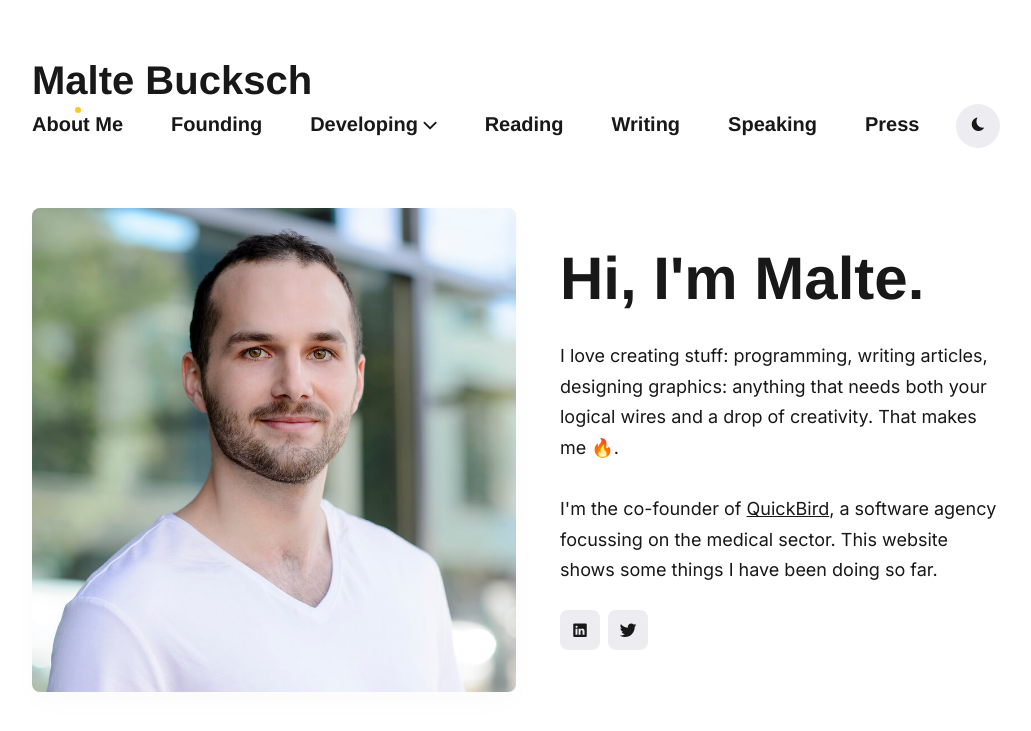
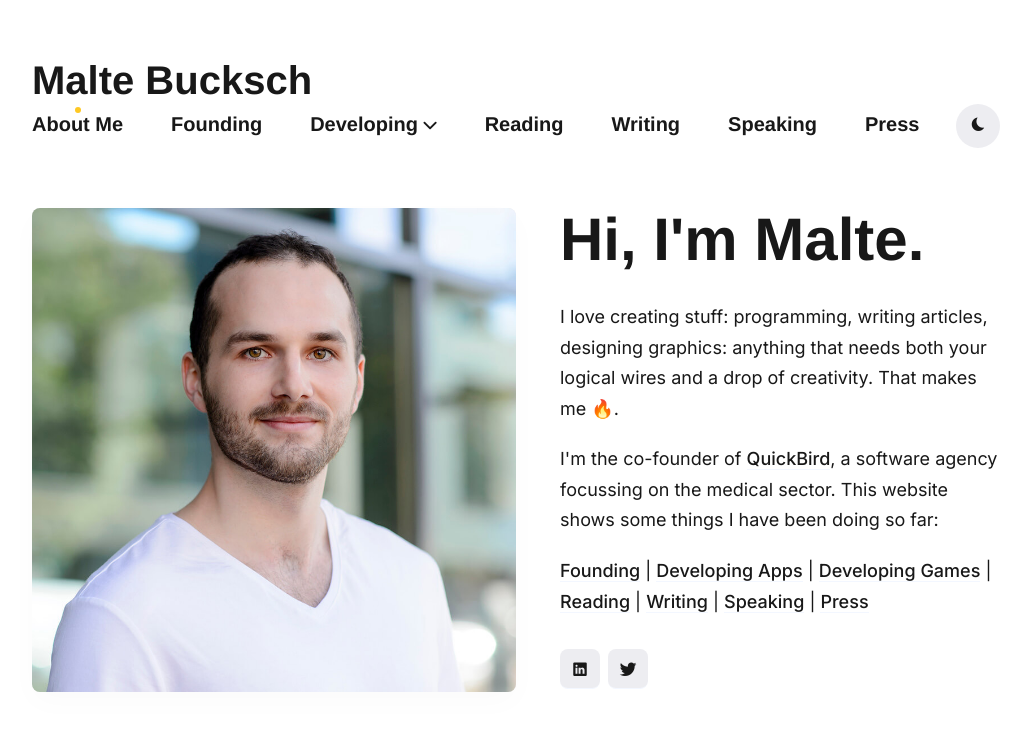
Before and after one commit to maltebucksch/maltebucksch.github.io, a Jekyll site: the page built from index.html, in a window 1280 px wide. Shown: the top 731 px of the page, without its empty margins (124-1155 px from the left). Built offline with Jekyll 4.4.1, drawn with Linux system fonts in a browser that asks for light colours; nearby versions of some CDN libraries; some web fonts are replaced.

Commit message:
Add link styling to front page and add links to other pages

```diff
--- a/_data/settings.yml
+++ b/_data/settings.yml
@@ -17,9 +17,9 @@ menu__settings:
     - title: 'Developing'
       submenu:
       - url: '/projects-apps/'
-        title: 'Mobile Apps & Web Apps'
+        title: 'App Development Projects'
       - url: '/projects-games/'
-        title: 'Games'
+        title: 'Game Development Projects'
     - title: 'Reading'
       url: '/reading/'
     - title: 'Writing'
--- a/_includes/section-hero.html
+++ b/_includes/section-hero.html
@@ -17,9 +17,17 @@
               I love creating stuff: programming, writing articles, designing graphics:
               anything that needs both your logical wires and a drop of creativity.
               That makes me 🔥.
-              <br><br>
-              I'm the co-founder of <u><a href="/quickbird">QuickBird</a></u>, a software agency focussing on the medical sector.
-              This website shows some things I have been doing so far.
+              <br><div class="hero__spacing"></div>
+              I'm the co-founder of <a href="/quickbird">QuickBird</a>, a software agency focussing on the medical sector.
+              This website shows some things I have been doing so far:
+              <div class="hero__spacing"></div>
+              <a href="/founding">Founding</a> |
+              <a href="/projects-apps">Developing Apps</a> |
+              <a href="/projects-games">Developing Games</a> |
+              <a href="/reading">Reading</a> |
+              <a href="/writing">Writing</a> |
+              <a href="/speaking">Speaking</a> |
+              <a href="/press">Press</a>
             </p>
             {% if site.data.settings.social %}
             <div class="social">
--- a/_sass/3-modules/_hero.scss
+++ b/_sass/3-modules/_hero.scss
@@ -12,6 +12,7 @@
 .hero__inner {
   display: flex;
   align-items: center;
+  margin-bottom: 20px;
 
   @media only screen and (max-width: $desktop) {
     flex-direction: column;
@@ -80,6 +81,17 @@
     order: -1;
     max-width: 100%;
   }
+
+  a {
+    font-weight: 500;
+    border-bottom: 1px solid var(--border-color);
+    transition: $global-transition;
+
+    &:hover {
+      color: var(--link-color);
+      border-color: var(--link-color-hover);
+    }
+  }
 }
 
 .hero__title {
@@ -99,6 +111,15 @@
     font-size: 36px;
   }
 }
+
+.hero__spacing {
+  margin-bottom: 20px;
+}
+
+.hero__spacing-small {
+  margin-bottom: 10px;
+}
+
 
 .hero__description {
   margin-bottom: 0;
--- a/projects-apps/index.html
+++ b/projects-apps/index.html
@@ -1,7 +1,7 @@
 ---
 layout: default
-title: Mobile Apps & Web Apps
-description: These are some of the apps that I've programmed so far.
+title: My App Development Projects
+description: These are some of the apps that I've developed so far.
 ---
 <div class="container">
   <div class="page-head">
```
Also changed, not shown: _pages/developing.md (added, +21 -0 lines), 1 other file.
